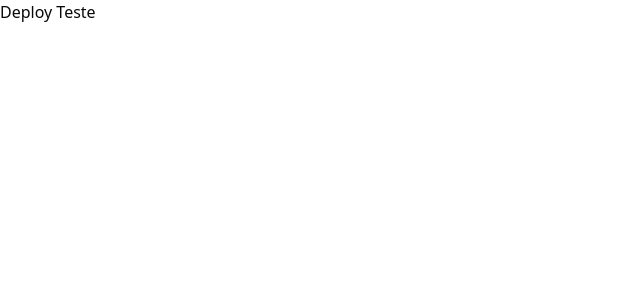
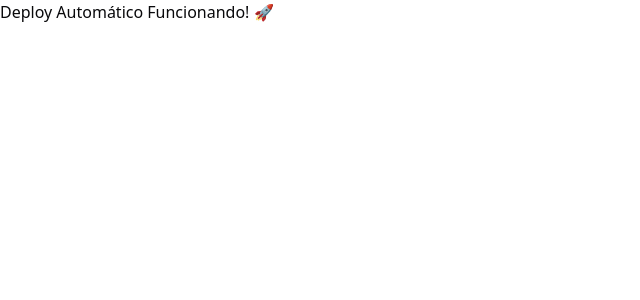
Before and after one commit to geraldobl58/nexo.old-old, a Next.js app in the folder apps/nexo-fe/: page / in a window 1280 px wide. Shown: the top 300 px of the page, without its empty margins (0-640 px from the left). Built offline with nearby package versions, Linux system fonts and the light colour scheme.

Commit message:
test: verify automatic GitOps deploy flow

```diff
--- a/apps/nexo-fe/src/app/page.tsx
+++ b/apps/nexo-fe/src/app/page.tsx
@@ -1,7 +1,7 @@
 const HomePage = () => {
   return (
     <>
-      <div>Deploy Teste</div>
+      <div>Deploy Automático Funcionando! 🚀</div>
     </>
   );
 };
```
